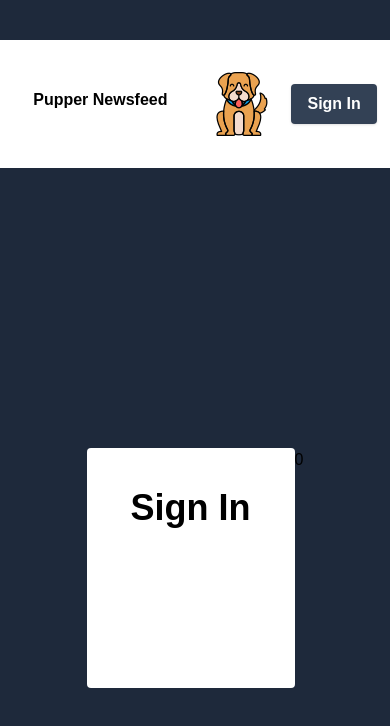
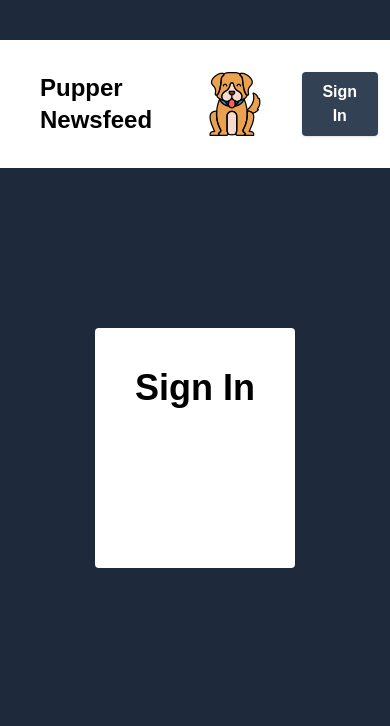
Before and after one commit to LifestreamX/pupper-newsfeed-front, a React (Create React App) app: page /authentication in a window 390 px wide. Shown: the top 726 px of the page. Built offline with nearby package versions, Linux system fonts and the light colour scheme.

Commit message:
small mobile updates

```diff
--- a/src/components/Header.js
+++ b/src/components/Header.js
@@ -20,7 +20,7 @@ const Header = () => {
   };
 
   return (
-    <header className='bg-white flex justify-center relative top-10  py-8 '>
+    <header className='bg-white flex justify-center relative top-10  py-8 xxs:flex'>
       {/* Left side  */}
       <Link
         to='/'
@@ -43,16 +43,16 @@ const Header = () => {
       </Link>
 
       {/* Middle */}
-      <h1 className='font-bold xxs:relative xxs:right-5 xxs:top-4 xs:text-4xl  lg:text-6xl  '>
+      <h1 className='font-bold xxs:text-2xl  xxs:right-5 xxs:top-4 xs:text-4xl  lg:text-6xl  '>
         {' '}
         Pupper Newsfeed
       </h1>
-      <Link to='/' className='xxs:relative xxs:right-0 sm:right-0'>
+      <Link to='/' className='xxs:relative xxs:right-10 sm:right-0'>
         <img src={dog} alt='dog' className='mx-5' />
       </Link>
 
       {/* Right Side */}
-      <div className=' relative flex flex-col xs:left-300 lg:left-20 xl:left-60   2xl:left-80   '>
+      <div className=' relative flex flex-col xs:left-300 lg:left-20 xl:left-60   2xl:left-80 xxs:flex  '>
         {/* Sign in and Logout Buttons */}
 
         <>
@@ -74,7 +74,7 @@ const Header = () => {
             </div>
           ) : (
             <Link to='/authentication'>
-              <button className='relative top-3 shadow bg-slate-700 hover:bg-slate-800 focus:shadow-outline focus:outline-none text-white font-bold  xs:py-2 xs:px-2  xxs:py-2 xxs:px-4 rounded '>
+              <button className='relative shadow bg-slate-700 hover:bg-slate-800 focus:shadow-outline focus:outline-none text-white font-bold  xs:py-2 xs:px-2  xxs:py-2 xxs:px-4 rounded  xxs:right-3 sm:left-20 sm:top-5'>
                 Sign In
               </button>
             </Link>
--- a/src/components/form/Form.js
+++ b/src/components/form/Form.js
@@ -71,7 +71,7 @@ const Form = ({ currentId, setCurrentId }) => {
 
   return (
     <form
-      className='xxs:w-52 xs:w-full xs:max-w-sm  bg-white rounded p-15 flex flex-col sticky top-40'
+      className='xxs:w-full xs:w-full xs:max-w-sm  bg-white rounded p-15 flex flex-col sticky top-40'
       onSubmit={handleSubmit}
     >
       {currentId ? (
--- a/src/index.css
+++ b/src/index.css
@@ -26,13 +26,23 @@ main {
   }
 
   .post-wrapper {
-    width: 85%;
-
-
+    width: 100%;
   }
 
-  .edit-icon{
+  .edit-icon {
     right: 120px;
     bottom: 12px;
   }
 }
+
+@media screen and (max-width: 768px) {
+  .form {
+    position: relative;
+    bottom: 120px !important;
+  }
+
+  .google-form {
+    position: absolute;
+    top: 0;
+  }
+}
--- a/src/pages/Authentication.js
+++ b/src/pages/Authentication.js
@@ -3,10 +3,7 @@ import { GoogleLogin } from '@react-oauth/google';
 import jwt_decode from 'jwt-decode';
 import { useDispatch } from 'react-redux';
 // import { auth } from '../../features/posts/AuthSlice';
-import {
-  setSignedIn,
-  setUserData,
-} from '../features/posts/UserSlice';
+import { setSignedIn, setUserData } from '../features/posts/UserSlice';
 import { useNavigate } from 'react-router-dom';
 
 const Authentication = () => {
@@ -54,10 +51,10 @@ const Authentication = () => {
 
   return (
     <main className='w-100 '>
-      <section className='container mx-auto '>
-        <div className=' xxs:top-80 xxs:justify-center xxs:align-middle  xxs:flex xxs:flex-row  xxs:content-center xxs:relative  '>
+      <section className='form container mx-auto '>
+        <div className='google-form-wrapper xxs:top-80 xxs:justify-center xxs:align-middle  xxs:flex xxs:flex-row  xxs:content-center xxs:relative  '>
           <form
-            className='xxs:w-52 xs:w-full xs:max-w-sm  bg-white rounded p-15 flex flex-col sticky top-40 '
+            className=' google-form xxs:w-100 xxs:relative  xs:w-full xs:max-w-sm  bg-white rounded p-15 flex flex-col sticky top-40'
             onSubmit={handleFormSignInSubmit}
           >
             <h1 className='justify-center align-middle text-center p-10 font-bold text-4xl '>
@@ -81,7 +78,6 @@ const Authentication = () => {
               </div>
             </div>{' '}
           </form>
-          0
         </div>
       </section>
     </main>
```
